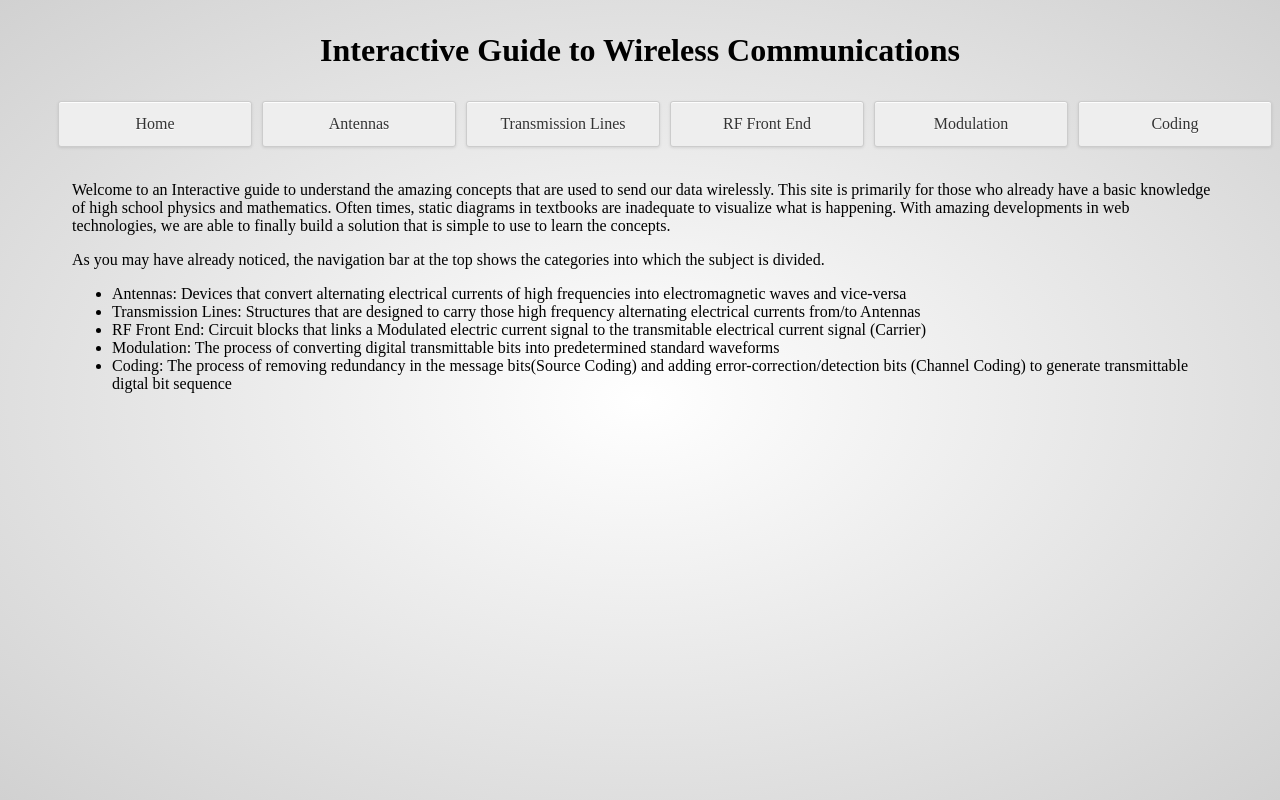
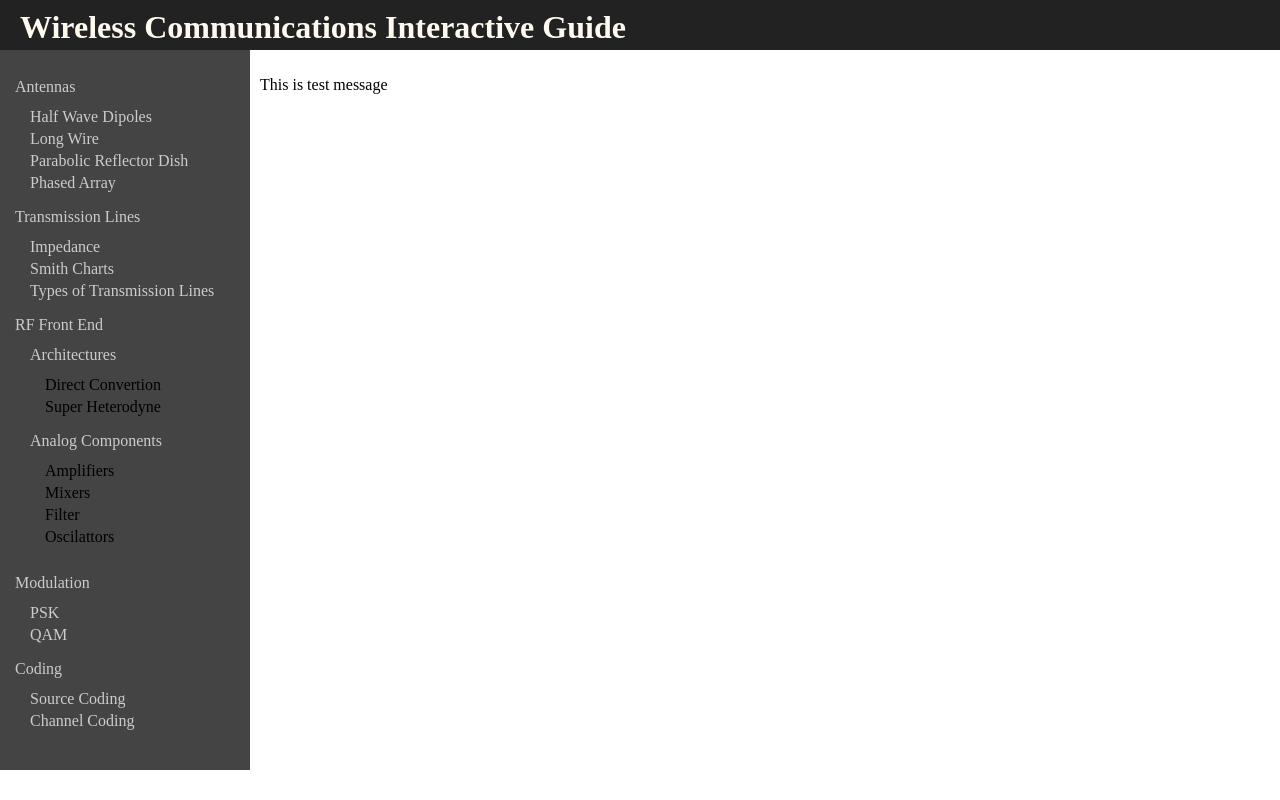
Before and after one commit to rohithdaka/WCIG, a plain HTML site: page index.html in a window 1280 px wide. Drawn offline with Linux system fonts and the light colour scheme.

Commit message:
Navigation changed to sidebar
I wanted to increase scalability of nav bar. Hence changed the
navigation to side bar.

```diff
--- a/index.html
+++ b/index.html
@@ -9,63 +9,65 @@
         <link rel="stylesheet" href="/main.css">
     </head>
     <body>
-    <header class="primary">
-        <h1>Interactive Guide to Wireless Communications</h1>
-        <nav>
-            <ul>
-                <li><a href="/index.html">Home</a></li>
+        <header>
+            <h1>Wireless Communications Interactive Guide</h1>
+        </header>
+
+        <article class="content">
+
+            <p>This is test message</p>
+
+        </article>
+        <nav class="sidebar">
+            <ul class="menu">
                 <li><a href="/Antenna/index.html">Antennas</a>
-                    <ul>
-                        <li><a href="/Antenna/index.html#SD">Short Dipole</a></li>
+                    <ul class="subMenu1">
+                        <li><a href="/Antenna/index.html#HWD ">Half Wave Dipoles</a></li>
                         <li><a href="/Antenna/index.html#LW">Long Wire</a></li>
-                        <li><a href="/Antenna/index.html#RD">Reflector Dish</a></li>
+                        <li><a href="/Antenna/index.html#PD">Parabolic Reflector Dish</a></li>
                         <li><a href="/Antenna/index.html#PA">Phased Array</a></li>
                     </ul>
                 </li>
                 <li><a href="/TL/">Transmission Lines</a>
-                    <ul>
+                    <ul class="subMenu1">
                         <li><a href="/TL/index.html#Impedance">Impedance</a></li>
                         <li><a href="/TL/index.html#SC">Smith Charts</a></li>
                         <li><a href="/TL/index.html#Types">Types of Transmission Lines</a></li>
                     </ul>
                 </li>
                 <li><a href="/RF/">RF Front End</a>
-                    <ul>
-                        <li><a href="/RF/index.html#Transceiver">Transceiver</a></li>
-                        <li><a href="/RF/index.html#Osc">Oscilator</a></li>
-                        <li><a href="/RF/index.html#PLL">Phase Locked Loop</a></li>
-                        <li><a href="/RF/index.html#Filter">Filter</a></li>
-                        <li><a href="/RF/index.html#PA">Powe Amplifier</a></li>
-                        <li><a href="/RF/index.html#LNA">Low Noise Amplifier</a></li>
+                    <ul class="subMenu1">
+                        <li><a href="/RF/index.html#Architecture">Architectures</a>
+                            <ul class="subMenu2">
+                                <li>Direct Convertion</li>
+                                <li>Super Heterodyne</li>
+                            </ul>
+                        </li>
+                        <li><a href="/RF/index.html#Analog">Analog Components</a>
+                            <ul class="subMenu2">
+                                <li>Amplifiers</li>
+                                <li>Mixers</li>
+                                <li>Filter</li>
+                                <li>Oscilattors</li>
+                            </ul>
+                        </li>
                     </ul>
                 </li>
                 <li><a href="/Modulation/">Modulation</a>
-                    <ul>
+                    <ul class="subMenu1">
                         <li><a href="/Modulation/index.html#PSK">PSK</a></li>
                         <li><a href="/Modulation/index.html#QAM">QAM</a></li>
                     </ul>
                 </li>
                 <li><a href="/Coding/">Coding</a>
-                    <ul>
+                    <ul class="subMenu1">
                         <li><a href="/Coding/index.html#Source">Source Coding</a></li>
                         <li><a href="/Coding/index.html#Channel">Channel Coding</a></li>
                     </ul>
                 </li>
                 </ul>
             </nav>
-    </header>
-    <article>
-        <p>Welcome to an Interactive guide to understand the amazing concepts that are used to send our data wirelessly. This site is primarily for those who already have a basic knowledge of high school physics and mathematics. Often times, static diagrams in textbooks are inadequate to visualize what is happening. With amazing developments in web technologies, we are able to finally build a solution that is simple to use to learn the concepts. </p>
-        <p>As you may have already noticed, the navigation bar at the top shows the categories into which the subject is divided. </p>
-        <ul>
-            <li>Antennas: Devices that convert alternating electrical currents of high frequencies into electromagnetic waves and vice-versa</li>
-            <li>Transmission Lines: Structures that are designed to carry those high frequency alternating electrical currents from/to Antennas</li>
-            <li>RF Front End: Circuit blocks that links a Modulated electric current signal to the transmitable electrical current signal (Carrier)</li>
-            <li>Modulation: The process of converting digital transmittable bits into predetermined standard waveforms</li>
-            <li>Coding: The process of removing redundancy in the message bits(Source Coding) and adding error-correction/detection bits (Channel Coding) to generate transmittable digtal bit sequence</li>
-        </ul>
 
-    </article>
 
     </body>
 </html>
--- a/main.css
+++ b/main.css
@@ -1,81 +1,72 @@
-body{
-  background: #c4c7cb;
-  background-image: -webkit-radial-gradient(cover, #FFF,#D1D1D1	);
-  background-image: -moz-radial-gradient(cover, #e8eaec, #a4a8ae);
-  background-image: -o-radial-gradient(cover, #e8eaec, #a4a8ae);
-  background-image: radial-gradient(cover, #e8eaec, #a4a8ae)
-}
-
-html{
-  min-height:100%;
-}
-
-h1 {
-    font-family: 'Old Standard TT';
-    font-weight: 900;
-    text-align: center;
-    margin:0.5em;
-    padding:0.5em;
+header {
+    position:absolute;
+    width:100%;
+    height:50px;
+    top:0;
+    left:0;
+    background-color: #222;
+    z-index:10;
 }
 
 
-nav {
-	height: 0;
-    padding: 0;
-	margin: 0;
-	position: relative;
+h1 {
+    float:left;
+    font-weight: 600;
+    font-family: serif;
+    position:relative;
+    line-height: 12px;
+    margin-left:10px;
+    padding-left:10px;
+    color:floralwhite;
+    z-index: 10;
 }
 
-nav li 	{
-	height: auto;
-	width: 12em;
-	float: left;
-	text-align: center;
-	list-style: none;
-	font:0.7em "Raleway;
-	padding: 0;
-	margin: 0;
-	background-color: #eee;
-	border: 1px solid #ccc;
-	box-shadow: 0 1px 0 rgba(255,255,255, .9) inset, 0 1px 3px rgba(0,0,0, .1);
-	border-radius: 3px;
-    margin-left:10px;
-}
-
-nav a{
-	padding:13px;
-	text-decoration: none;
-	color:#333;
-	text-shadow: 0 1px #fff;
-	display: block;
-}
-nav li ul{
-	display: none;
-	height: auto;
-	margin-left: -11px;
-	padding: 0;
-}
-
-nav li:hover ul{
-	display: block;
+.sidebar{
+    display: inline-block;
+    width:250px;
+    top:50px;
+    left:0;
+    position:absolute;
+    margin:0;
+    padding:0;
+    border:0;
+    background-color: #444;
+    z-index: 2;
 
 }
 
-nav li ul li {
-	background-color:#eec;
-  	border: 1px solid #ccc;
+.content{
+    left:250px;
+    top:50px;
+    padding:10px;
+    position: absolute;
 }
 
-nav li:hover, a:hover {
-	 background: #e4e4c4;
+ul {
+    padding: 10px;
+    list-style: none;
+}
+
+li {
+    padding: 2px 5px 2px 5px;
 }
 
 
-article {
-    clear: both;
-    margin: 2em;
-    padding: 2em;
-    height: 2em;
-    z-index: -1;
-    position: absolute;
+a:link {
+    color: #ccc;
+    text-decoration: none;
 }
+
+a:visited {
+    color: #ccc;
+    text-decoration: none;
+}
+a:active {
+    color: #ccc;
+    text-decoration: none;
+}
+
+a:hover {
+    color: #eee;
+    text-decoration: none;
+}
```
Also changed, not shown: Antenna/antenna.css (added, +8 -0 lines), Antenna/index.html (+35 -30 lines), Coding/index.html (+35 -29 lines), Modulation/index.html (+35 -30 lines), RF/RF.css (added, +27 -0 lines), RF/index.html (+35 -29 lines), TL/index.html (+35 -30 lines). Lines whose indentation alone changed are shown as unchanged.
